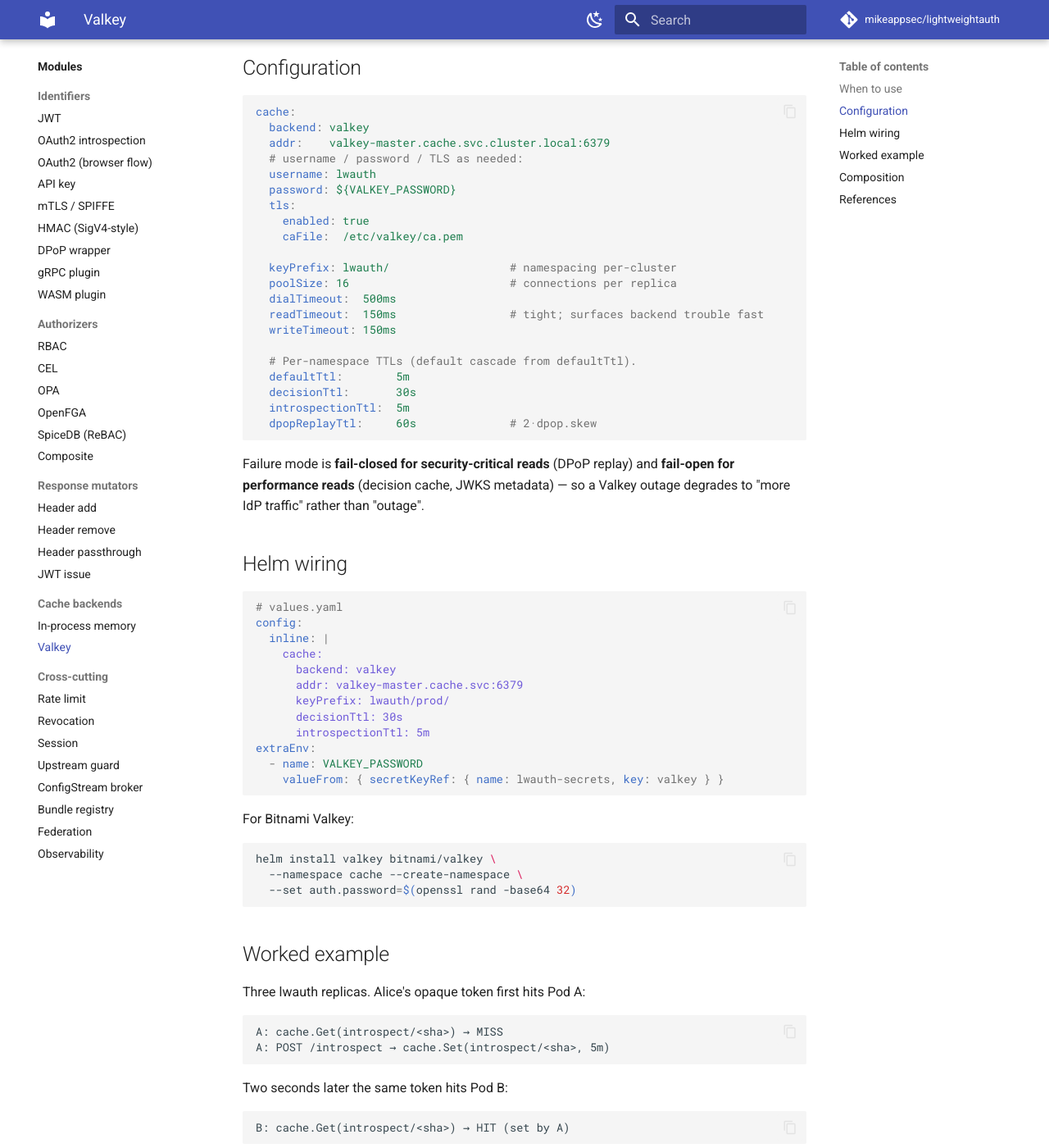
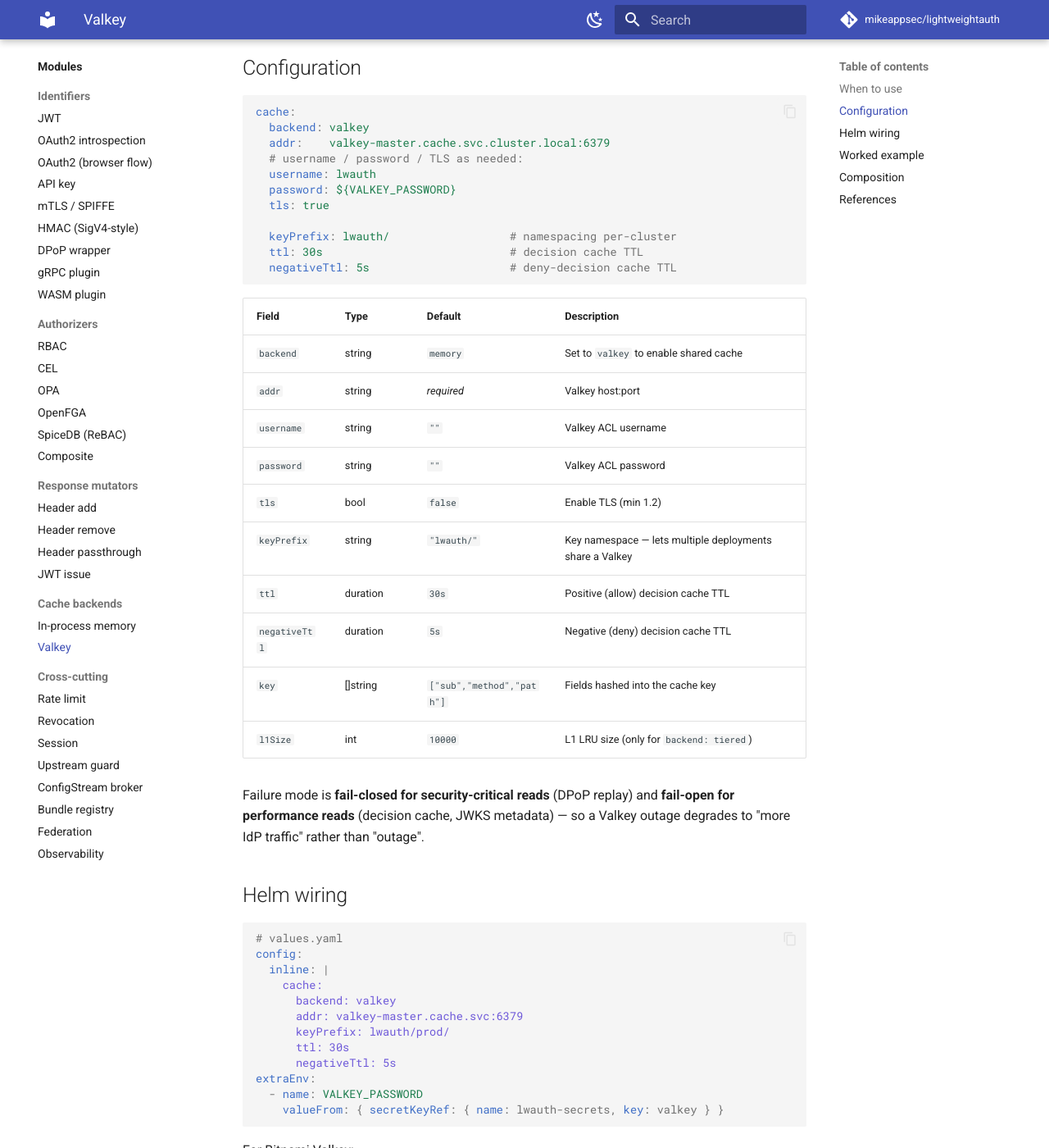
Before and after one commit to mikeappsec/lightweightauth, an MkDocs documentation site: the page built from docs/modules/cache-valkey.md, in a window 1280 px wide and 1400 px high, scrolled down 554 px. Shown: the whole window at 82% size. Built offline with MkDocs 1.6.1 and Material for MkDocs 9.7.7, drawn with Linux system fonts in a browser that asks for light colours; comment, search, counter and statistics services are not loaded.

Commit message:
docs(F11): fix cookbook discrepancies — CRD apiVersion, cache fields, JWKS default
- policy-shadow-mode.md: fix CRD apiVersion from auth.lwauth.io/v1alpha1
  to lightweightauth.io/v1alpha1 (3 instances)
- cache-valkey.md: replace fabricated fields (poolSize, dialTimeout,
  readTimeout, writeTimeout, defaultTtl, decisionTtl, introspectionTtl,
  dpopReplayTtl) with actual config struct fields (ttl, negativeTtl, key,
  l1Size) and add configuration reference table
- rotate-jwks.md: fix default refresh interval from 10 min to 15 min
  (matches pkg/identity/jwt/jwt.go MinRefreshInterval = 15*time.Minute)
- modules/jwt.md: fix minRefreshInterval default from 5m to 15m

````diff
--- a/docs/modules/cache-valkey.md
+++ b/docs/modules/cache-valkey.md
@@ -22,22 +22,25 @@
   # username / password / TLS as needed:
   username: lwauth
   password: ${VALKEY_PASSWORD}
-  tls:
-    enabled: true
-    caFile:  /etc/valkey/ca.pem
+  tls: true
 
   keyPrefix: lwauth/                  # namespacing per-cluster
-  poolSize: 16                        # connections per replica
-  dialTimeout:  500ms
-  readTimeout:  150ms                 # tight; surfaces backend trouble fast
-  writeTimeout: 150ms
+  ttl: 30s                            # decision cache TTL
+  negativeTtl: 5s                     # deny-decision cache TTL
+```
 
-  # Per-namespace TTLs (default cascade from defaultTtl).
-  defaultTtl:        5m
-  decisionTtl:       30s
-  introspectionTtl:  5m
-  dpopReplayTtl:     60s              # 2·dpop.skew
-```
+| Field | Type | Default | Description |
+|-------|------|---------|-------------|
+| `backend` | string | `memory` | Set to `valkey` to enable shared cache |
+| `addr` | string | *required* | Valkey host:port |
+| `username` | string | `""` | Valkey ACL username |
+| `password` | string | `""` | Valkey ACL password |
+| `tls` | bool | `false` | Enable TLS (min 1.2) |
+| `keyPrefix` | string | `"lwauth/"` | Key namespace — lets multiple deployments share a Valkey |
+| `ttl` | duration | `30s` | Positive (allow) decision cache TTL |
+| `negativeTtl` | duration | `5s` | Negative (deny) decision cache TTL |
+| `key` | []string | `["sub","method","path"]` | Fields hashed into the cache key |
+| `l1Size` | int | `10000` | L1 LRU size (only for `backend: tiered`) |
 
 Failure mode is **fail-closed for security-critical reads** (DPoP
 replay) and **fail-open for performance reads** (decision cache, JWKS
@@ -54,8 +57,8 @@
       backend: valkey
       addr: valkey-master.cache.svc:6379
       keyPrefix: lwauth/prod/
-      decisionTtl: 30s
-      introspectionTtl: 5m
+      ttl: 30s
+      negativeTtl: 5s
 extraEnv:
   - name: VALKEY_PASSWORD
     valueFrom: { secretKeyRef: { name: lwauth-secrets, key: valkey } }
````
Also changed, not shown: docs/cookbook/policy-shadow-mode.md (+3 -3 lines), docs/cookbook/rotate-jwks.md (+4 -4 lines), docs/modules/jwt.md (+2 -2 lines).
